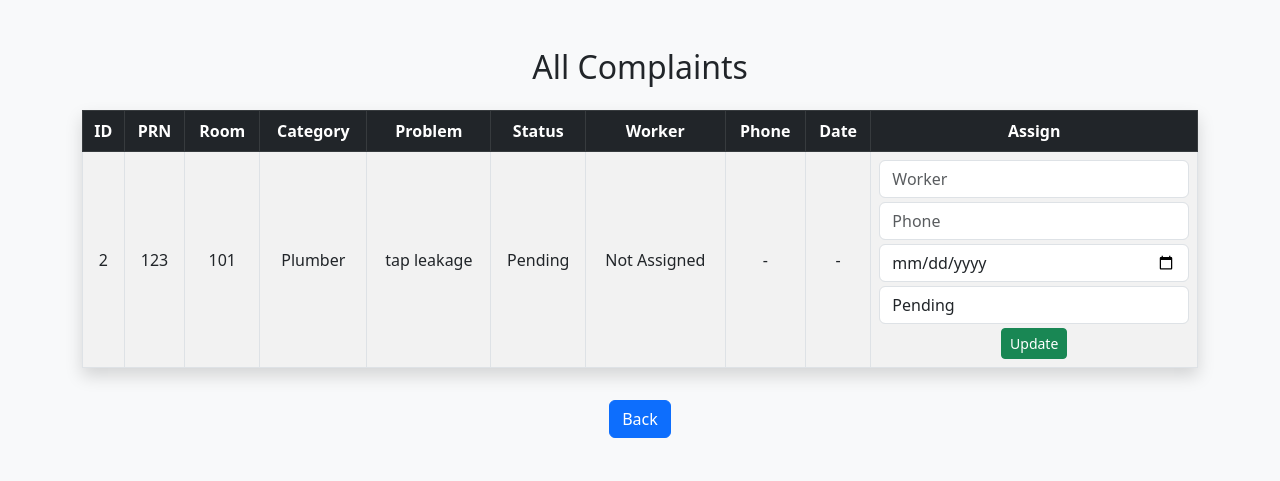
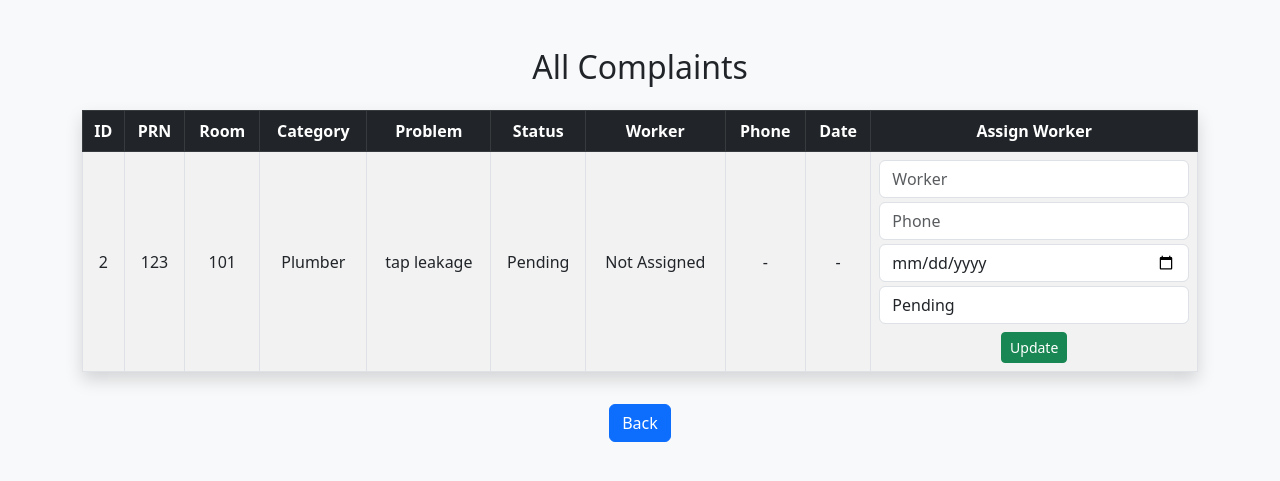
Before and after one commit to shravanipujari386-blip/hostel-maintenance-system, a Flask app: page /pending_complaints in a window 1280 px wide. Shown: the top 481 px of the page. Run offline with Flask 3, Linux system fonts and the light colour scheme; data comes from the database, SQL or seed files in the repository; both versions use the stored data as it was after the commit.

Commit message:
Fixed admin worker assignment form and complaint update issue

```diff
--- a/templates/admin_view_complaints.html
+++ b/templates/admin_view_complaints.html
@@ -24,7 +24,7 @@
                 <th>Worker</th>
                 <th>Phone</th>
                 <th>Date</th>
-                <th>Assign</th>
+                <th>Assign Worker</th>
             </tr>
         </thead>
 
@@ -42,20 +42,30 @@
                 <td>{{ c[8] }}</td>
 
                 <td>
-                    <form action="/assign_worker/{{ c[0] }}" method="POST">
-                        <input type="text" name="worker" placeholder="Worker" required class="form-control mb-1">
-                        <input type="text" name="phone" placeholder="Phone" required class="form-control mb-1">
-                        <input type="date" name="date" required class="form-control mb-1">
+                    <form action="{{ url_for('assign_worker', id=c[0]) }}" method="POST">
+
+                        <input type="text" name="worker" placeholder="Worker"
+                               required class="form-control mb-1">
+
+                        <input type="text" name="phone" placeholder="Phone"
+                               required class="form-control mb-1">
+
+                        <input type="date" name="date"
+                               required class="form-control mb-1">
 
                         <select name="status" class="form-control mb-1">
-                            <option>Pending</option>
-                            <option>In Progress</option>
-                            <option>Completed</option>
+                            <option value="Pending">Pending</option>
+                            <option value="In Progress">In Progress</option>
+                            <option value="Completed">Completed</option>
                         </select>
 
-                        <button class="btn btn-success btn-sm">Update</button>
+                        <button type="submit" class="btn btn-success btn-sm mt-1">
+                            Update
+                        </button>
+
                     </form>
                 </td>
+
             </tr>
             {% endfor %}
         </tbody>
```
Also changed, not shown: database.db.
